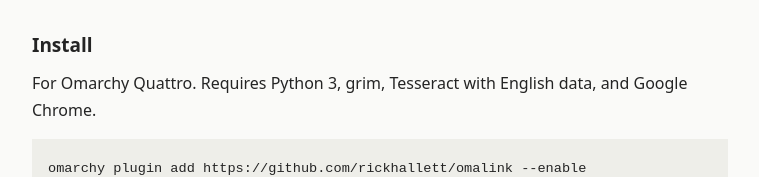
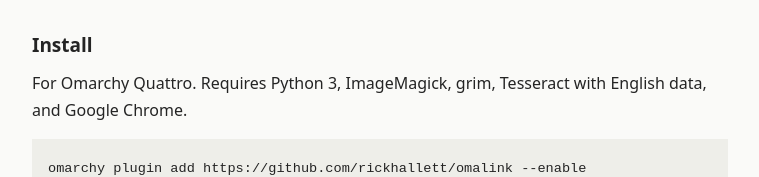
Before and after one commit to rickhallett/omalink, a plain HTML site: page docs/index.html in a window 1280 px wide. Shown: the part 689-866 px from the top of the page, without its empty margins (260-1019 px from the left). Drawn offline with Linux system fonts and the light colour scheme.

Commit message:
Document ImageMagick OCR runtime dependency

```diff
--- a/docs/index.html
+++ b/docs/index.html
@@ -27,7 +27,7 @@
     </figure>
     <section aria-labelledby="install">
       <h2 id="install">Install</h2>
-      <p>For Omarchy Quattro. Requires Python 3, grim, Tesseract with English data, and Google Chrome.</p>
+      <p>For Omarchy Quattro. Requires Python 3, ImageMagick, grim, Tesseract with English data, and Google Chrome.</p>
       <pre><code>omarchy plugin add https://github.com/rickhallett/omalink --enable
 mkdir -p ~/.local/bin
 ln -s ~/.config/omarchy/plugins/ms02.omalink/omalink.py ~/.local/bin/omalink</code></pre>
```
